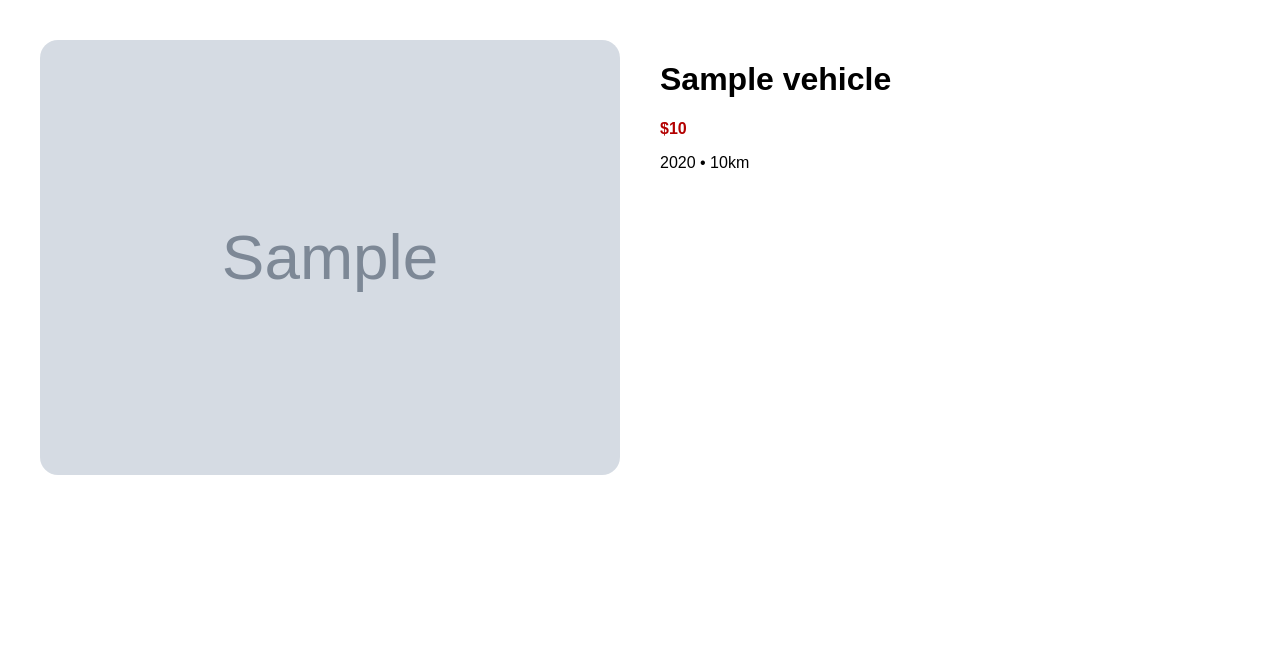
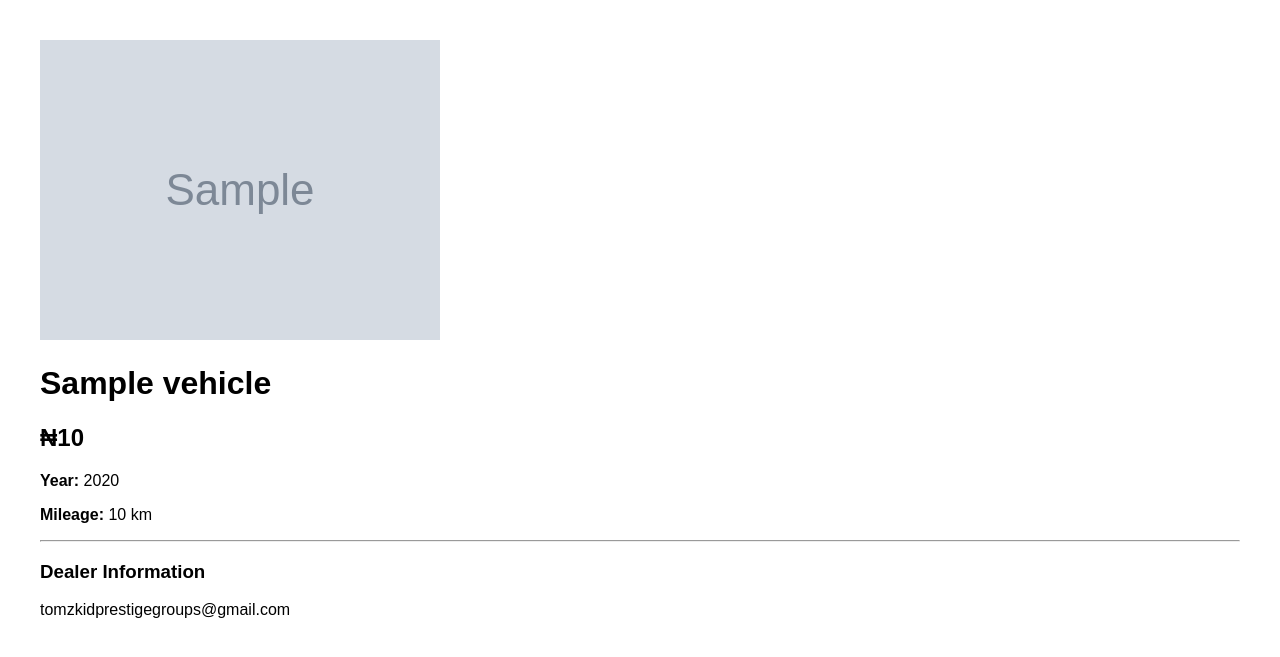
Before and after one commit to djvibez29/tomzkid-prestige-motors, a Flask app: page /vehicle/1 in a window 1280 px wide. Shown: the part 67-724 px from the top of the page. Run offline with Flask 3, Linux system fonts and the light colour scheme; tables that the repository leaves empty hold one stand-in row (values such as "Sample post"); grey boxes marked "Sample" are stand-in pictures.

Commit message:
Refactor vehicle detail template for better structure

```diff
--- a/templates/vehicle_detail.html
+++ b/templates/vehicle_detail.html
@@ -1,23 +1,30 @@
 {% extends "base.html" %}
+
 {% block content %}
 
-<div class="detail">
+<div class="vehicle-detail">
 
-<img src="{{ vehicle.image_url }}">
+    <div class="vehicle-image-section">
+        {% if vehicle.image_url %}
+            <img src="{{ vehicle.image_url }}" class="detail-image">
+        {% endif %}
+    </div>
 
-<div>
+    <div class="vehicle-info-section">
 
-<h1>{{ vehicle.title }}</h1>
+        <h1>{{ vehicle.title }}</h1>
 
-<p class="price">${{ "{:,}".format(vehicle.price) }}</p>
+        <h2>₦{{ "{:,}".format(vehicle.price) }}</h2>
 
-<p>{{ vehicle.year }} • {{ vehicle.mileage }}km</p>
+        <p><strong>Year:</strong> {{ vehicle.year }}</p>
+        <p><strong>Mileage:</strong> {{ "{:,}".format(vehicle.mileage) }} km</p>
 
-{% if current_user.is_authenticated %}
-<a href="/favorite/{{ vehicle.id }}">Save ❤️</a>
-{% endif %}
+        <hr>
 
-</div>
+        <h3>Dealer Information</h3>
+        <p>{{ dealer.email }}</p>
+
+    </div>
 
 </div>
 
```
